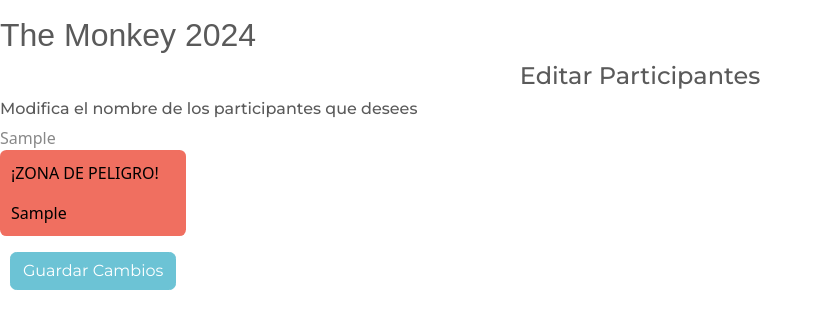
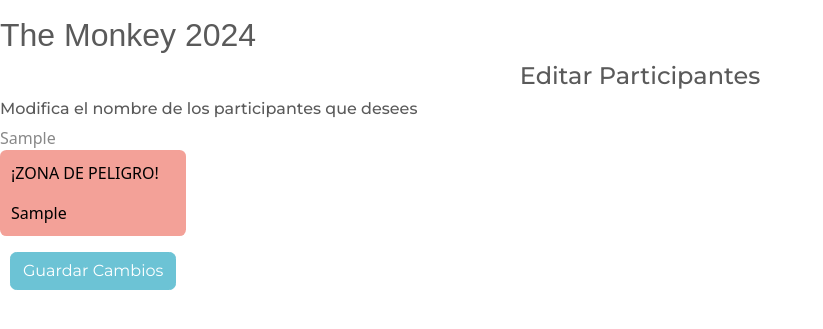
Before and after one commit to DCC-CC4401/2024-1-CC4401-1-grupo-8, a Django app: template quienvaganando/templates/quienvaganando/editar_participantes.html in a window 1280 px wide. Shown: the part 136-465 px from the top of the page, without its empty margins (0-823 px from the left). Run offline with Django 3.2, Linux system fonts and the light colour scheme; data comes from the database, SQL or seed files in the repository; tables that the repository leaves empty hold one stand-in row (values such as "Sample post"); the template is opened without the code that fills it: values that come from a table or form of the project are taken from there, most other values are stand-ins (such as "Sample title", 1, 10 or a date in 2020); some libraries are stand-ins or nearby versions.

Commit message:
Agregar estilo solo a template relevante

```diff
--- a/quienvaganando/templates/quienvaganando/editar_participantes.html
+++ b/quienvaganando/templates/quienvaganando/editar_participantes.html
@@ -4,6 +4,17 @@
 
 {% load crispy_forms_tags %}
 {% block content %}
+
+<head>
+    <style>
+    .alert {
+        background-color: #f3a198;
+        color: black;
+        padding: 10px;
+    }
+    </style>
+
+  </head>
 
 <h2 style="font-family: 'DM Sans', sans-serif;" > {{ torneo.nombre }}</h2>
 <h4 style="text-align: center;">Editar Participantes</h4>
--- a/static/style/custom.css
+++ /dev/null
@@ -1,5 +0,0 @@
-.alert {
-    background-color: #f06f60;
-    color: black;
-    padding: 10px;
-}
```
